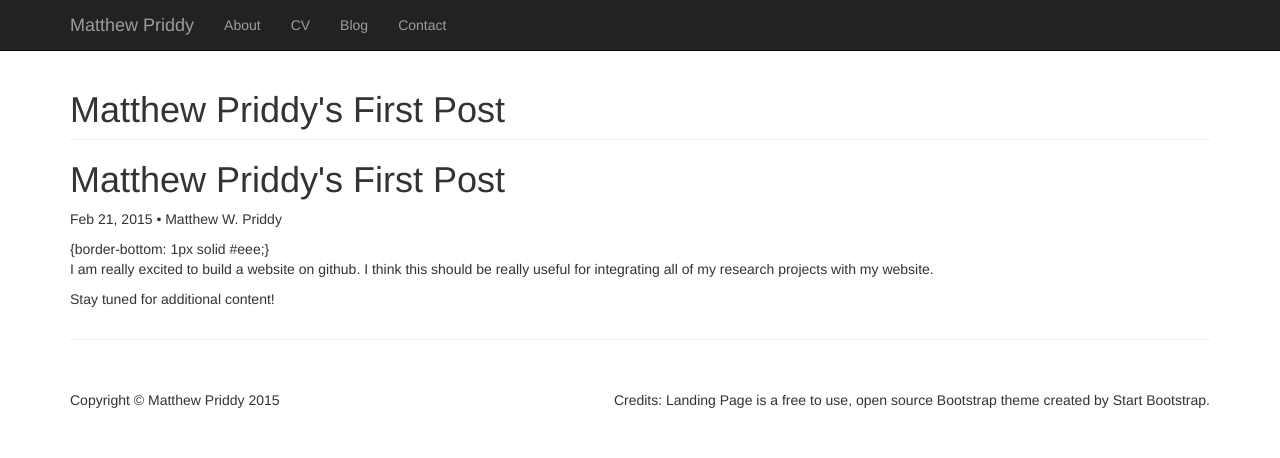
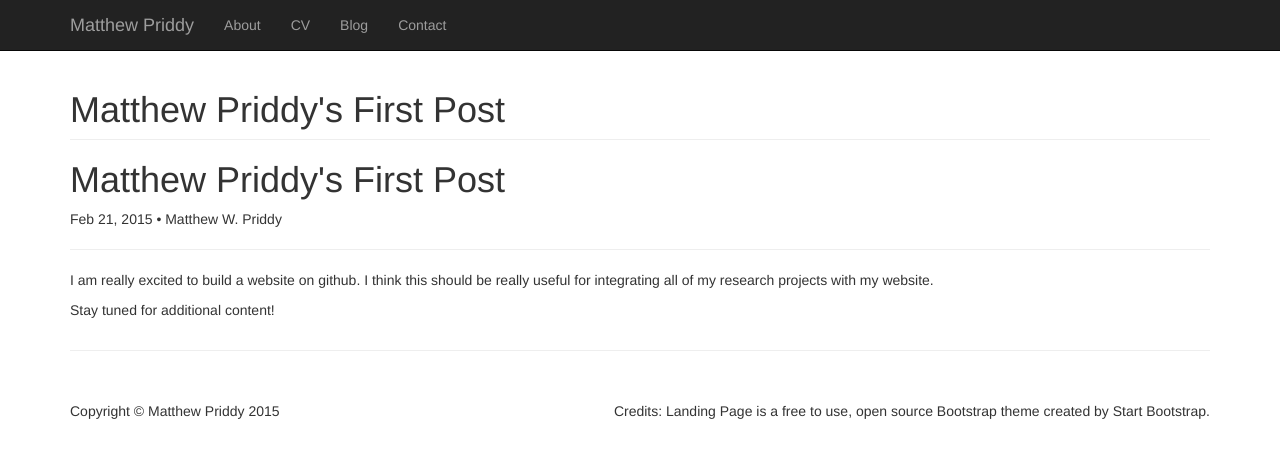
Before and after one commit to mwpriddy/mwpriddy.github.io, a Jekyll site: the page built from _posts/2015-02-21-MWP-first-post.md, in a window 1280 px wide. Shown: the top 458 px of the page. Built offline with Jekyll 4.4.1, drawn with Linux system fonts in a browser that asks for light colours.

Commit message:
Update post.html

```diff
--- a/_layouts/post.html
+++ b/_layouts/post.html
@@ -7,7 +7,7 @@ layout: default-halfslider
     <span class="mega-octicon octicon-mark-github" style="cursor:pointer;" title="Markdown Source Code on Github"></span></a></h1>
   <p class="meta">{{ page.date | date: "%b %-d, %Y" }}{% if page.author %} • {{ page.author }}{% endif %}{% if page.meta %} • {{ page.meta }}{% endif %}
   </p>
-  {border-bottom: 1px solid #eee;}
+  <hr>
 </header>
 
 <!-- <article class="post-content"> -->
```
